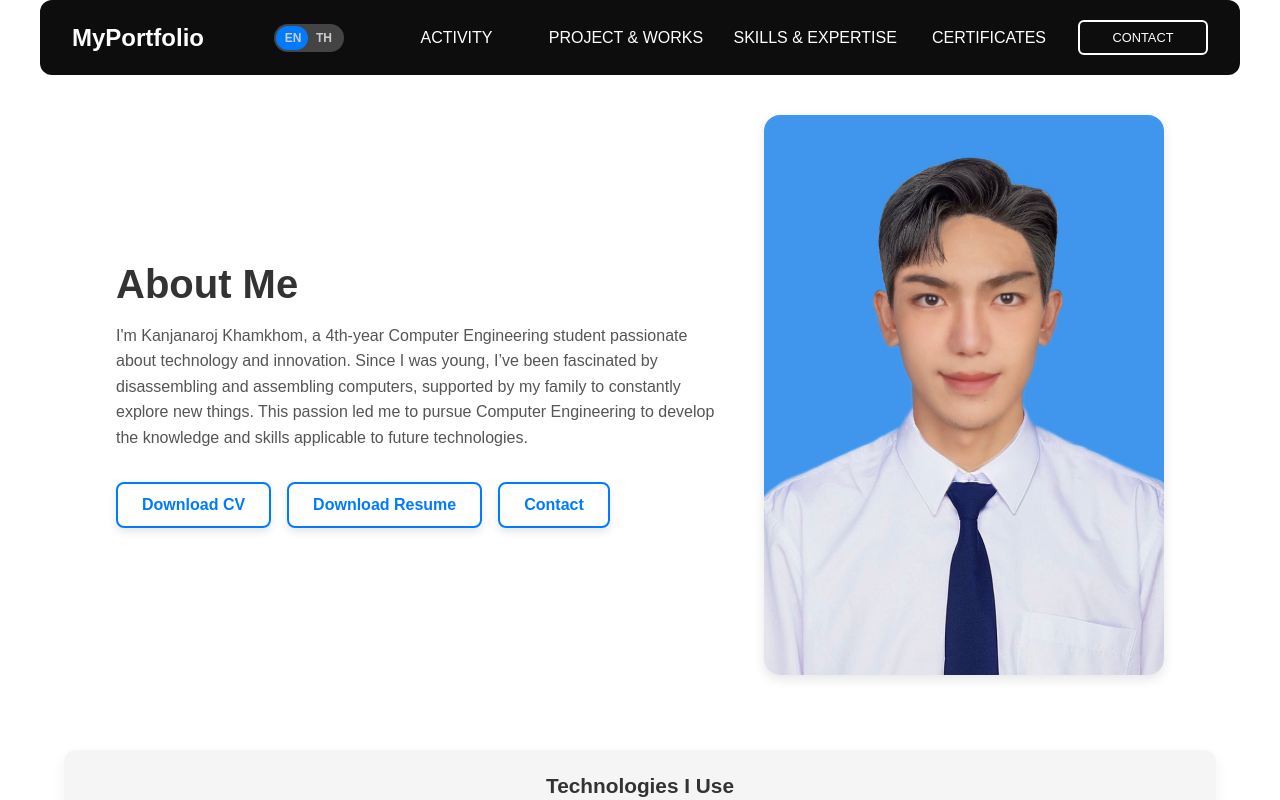
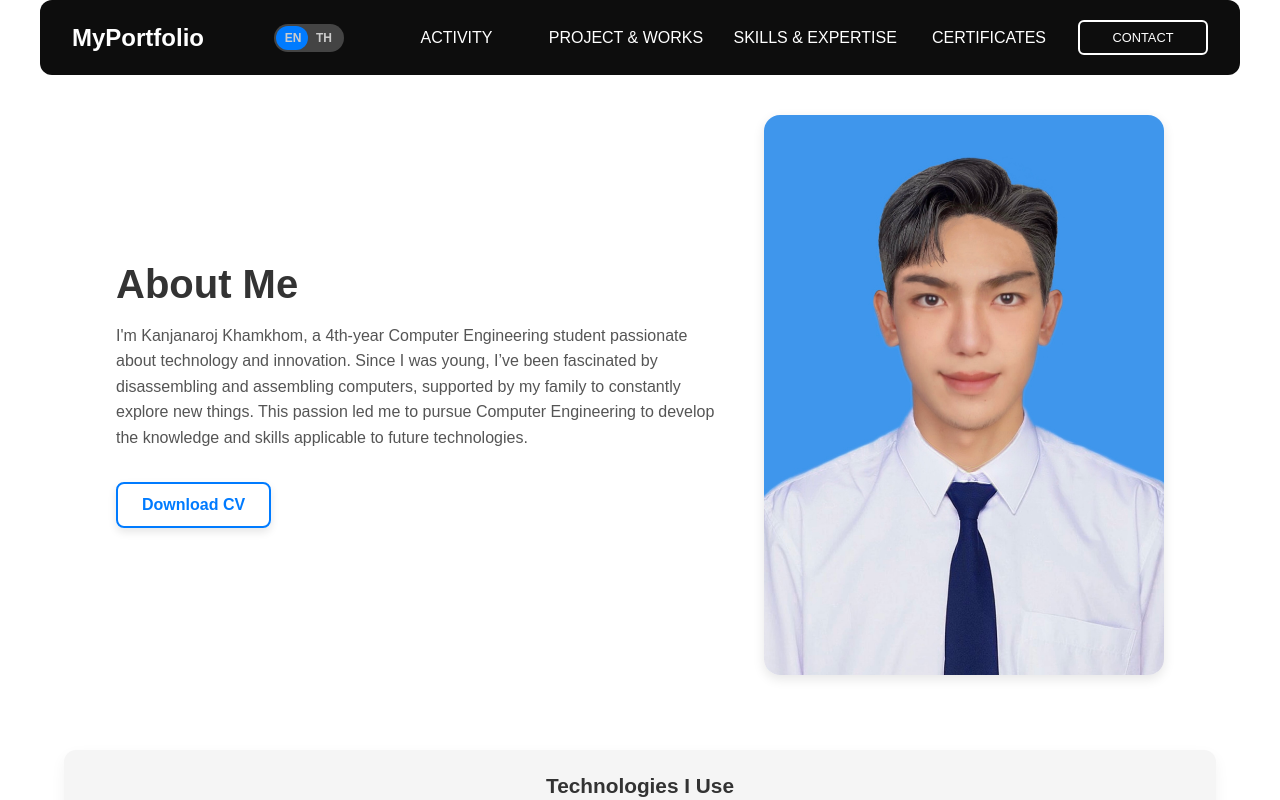
Before and after one commit to puoq007/Portfolio, a React (Vite) app: page /#/ in a window 1280 px wide. Shown: the top 800 px of the page. Built offline with nearby package versions, Linux system fonts and the light colour scheme.

Commit message:
update code

```diff
--- a/src/components/AboutMe.tsx
+++ b/src/components/AboutMe.tsx
@@ -1,11 +1,11 @@
 // components/AboutMe.tsx
 import './css/AboutMe.css';
-import { Link } from 'react-router-dom';
+// import { Link } from 'react-router-dom';
 import { useTranslation } from 'react-i18next';
 
 import profileImage from '../assets/img/profile.jpg';
 import cvPdf from '../assets/Documents/CV_Kanjanaroj.pdf';
-import resumePdf from '../assets/Documents/RESUME_Kanjanaroj.pdf';
+// import resumePdf from '../assets/Documents/RESUME_Kanjanaroj.pdf';
 
 
 const AboutMe = () => {
@@ -29,7 +29,7 @@ const AboutMe = () => {
                         {t('about_me.download_cv_button')}
                     </a>
 
-                    <a
+                    {/* <a
                         href={resumePdf}
                         target="_blank"
                         rel="noopener noreferrer"
@@ -39,7 +39,7 @@ const AboutMe = () => {
                     </a>
                     <Link to="/contact" className="contact-btn">
                         {t('about_me.contact_button')}
-                    </Link>
+                    </Link> */}
                 </div>
             </div>
             <div className="AboutMe-image">
```
